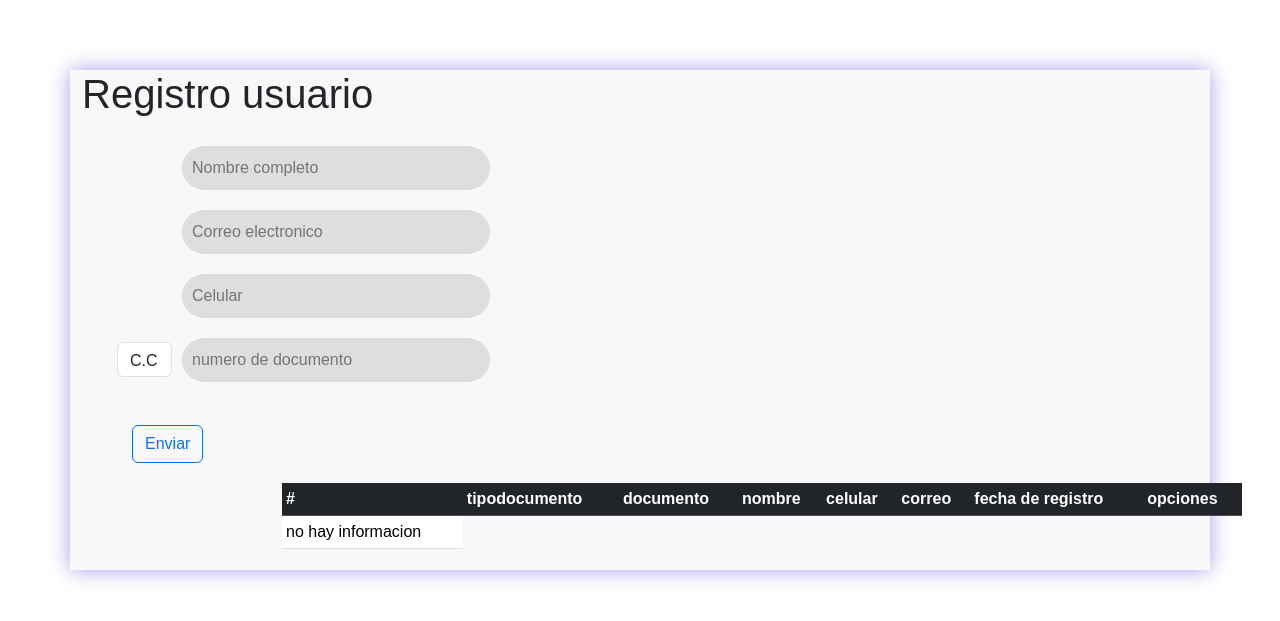
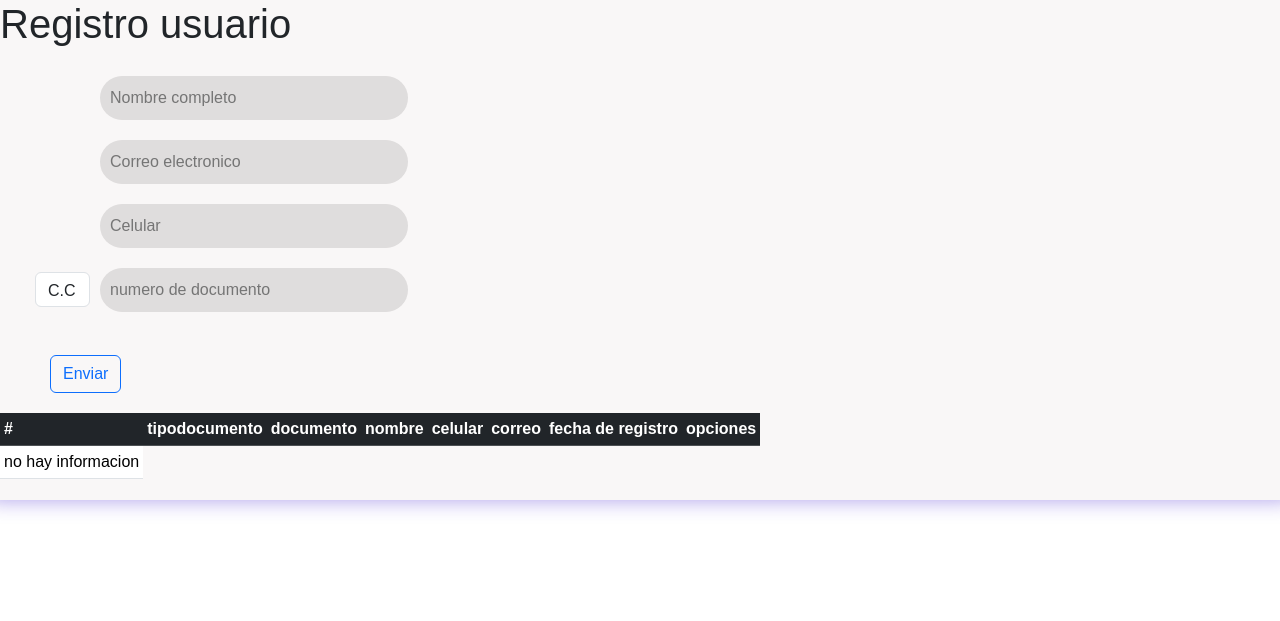
Before and after one commit to DayronG27/Diazcard, a PHP site: page /views/usuarios/index.php in a window 1280 px wide. Shown: the top 621 px of the page. Run offline with PHP 8.4, Linux system fonts and the light colour scheme; data that the repository does not hold is empty.

Commit message:
actualizacion 08-09-2023

```diff
--- a/css/usuarios.css
+++ b/css/usuarios.css
@@ -48,17 +48,6 @@ form {
     padding: 20px;
     width: 400px;
     margin-left: 30px;
-}
-
-table {
-    margin-bottom: 200px;
-    margin-left: 200px;
-
-
-
-
-
-
 }
 
 
--- a/views/usuarios/index.php
+++ b/views/usuarios/index.php
@@ -18,10 +18,9 @@
    require_once('procesartablausuarios.php');
    ?>
 
-   <div class="container">
-
-      <div class="row">
-         <div class="col">
+<div class="row">
+          <div class="container">
+        <div class="uno" >
             <h1>Registro usuario</h1>
             <form action="procesarformulario.php" method="POST"> <!-- anclaje a archivo procesarformulario.php -->
 
@@ -46,7 +45,8 @@
                </div>
                <br> <br>
                <input class="btn btn-outline-primary" type="submit" value="Enviar" class="submit">
-            </form>
+               </form>
+
 
 
             <table class="table table-sm table-hover  ">
@@ -119,9 +119,10 @@
             </table>
          </div>
       </div>
-   </div>
-   </div>
-   </div>
+      </div>
+
+
+
 
    <script src="https://cdn.jsdelivr.net/npm/bootstrap@5.3.1/dist/css/bootstrap.min.css" rel="stylesheet" integrity="sha384-4bw+/aepP/YC94hEpVNVgiZdgIC5+VKNBQNGCHeKRQN+PtmoHDEXuppvnDJzQIu9" crossorigin="anonymous"></script>
 
```
